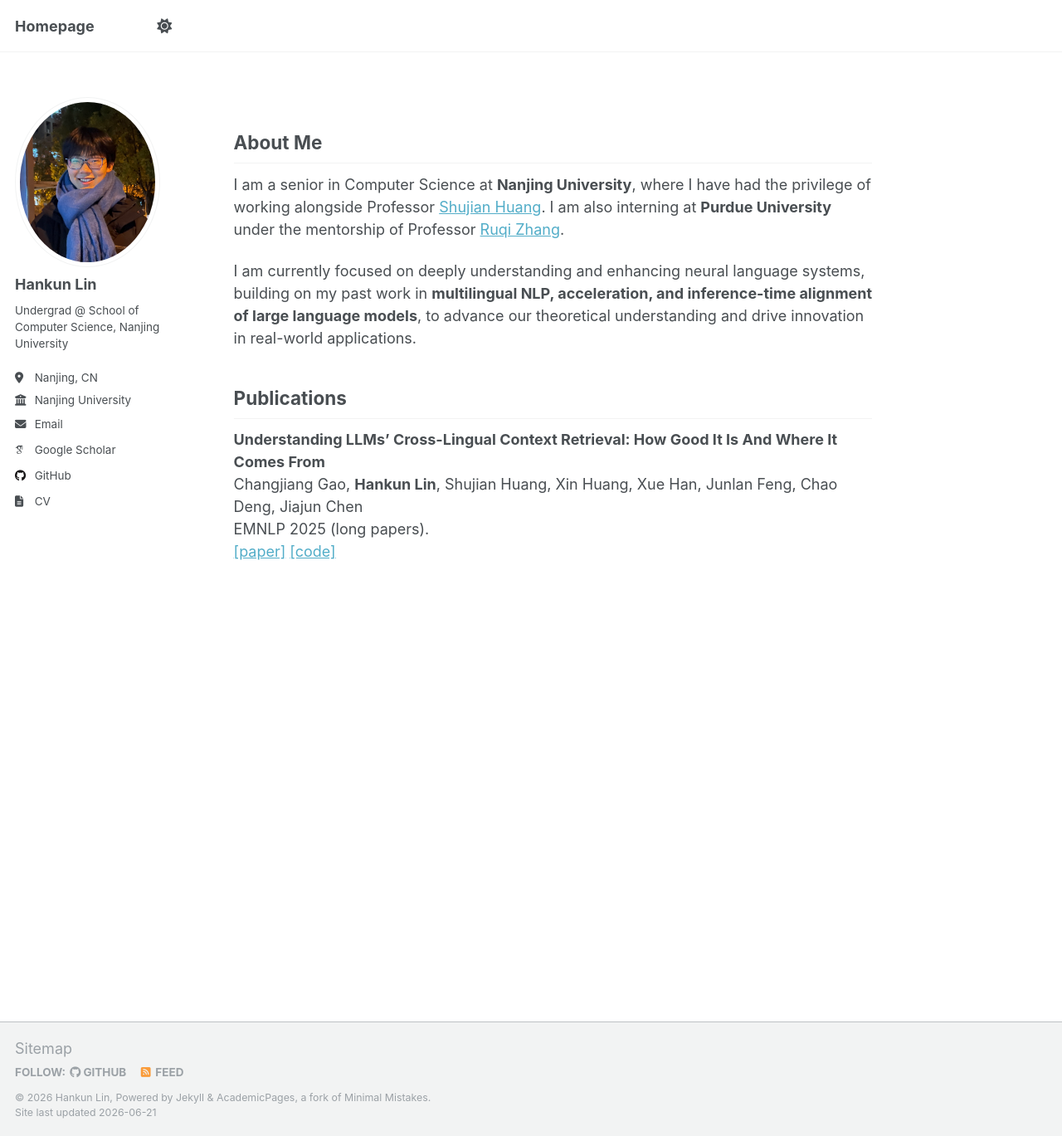
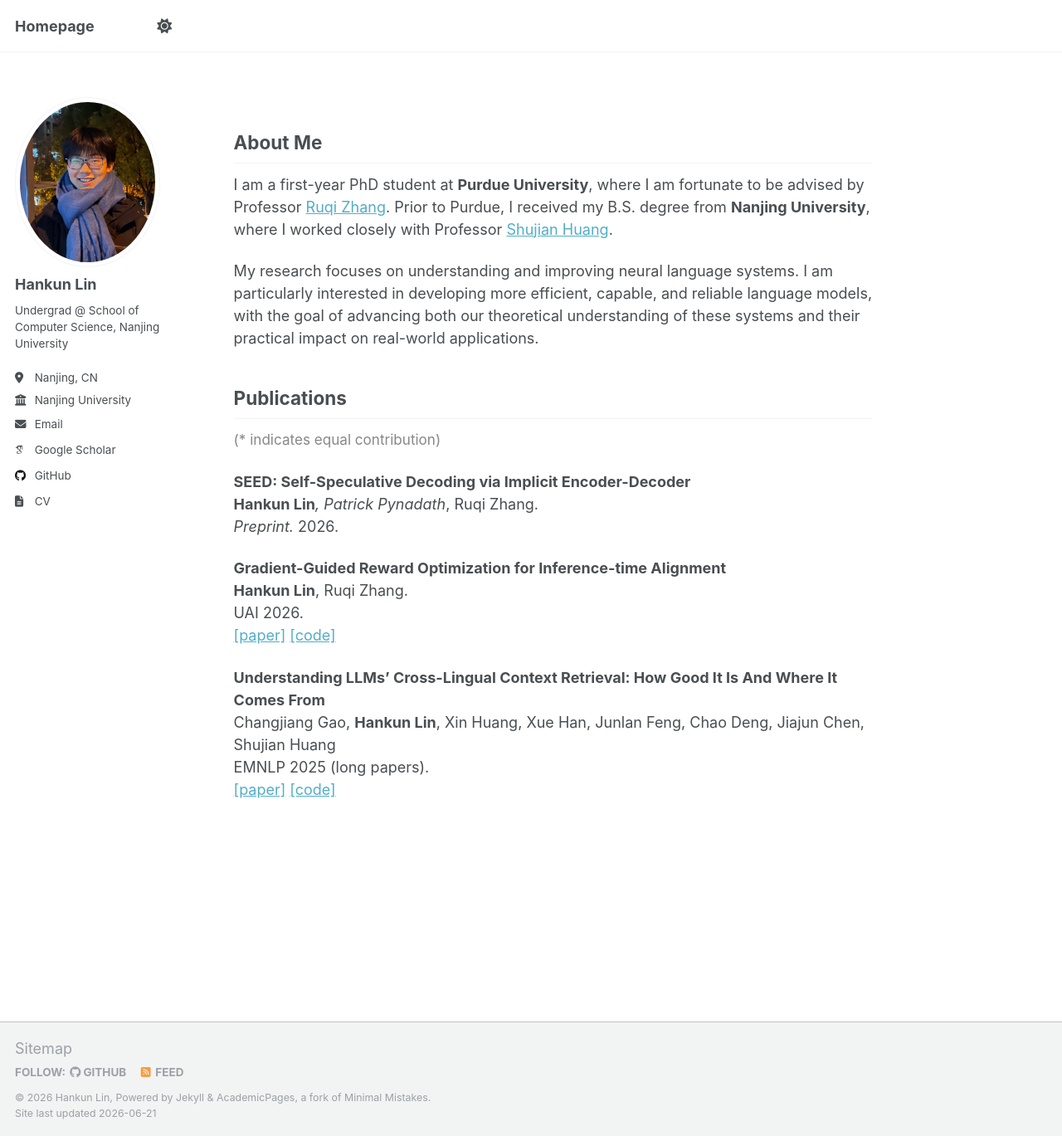
Before and after one commit to lhk2004/lhk2004.github.io, a Jekyll site: the page built from _pages/about.md, in a window 1280 px wide and 1369 px high. Shown: the whole window at 83% size. Built offline with Jekyll 4.4.1, drawn with Linux system fonts in a browser that asks for light colours; some web fonts are replaced; a script that is not in the unit is left out.

Commit message:
Update about.md

```diff
--- a/_pages/about.md
+++ b/_pages/about.md
@@ -9,13 +9,26 @@ redirect_from:
 
 ## About Me
 
-I am a senior in Computer Science at **Nanjing University**, where I have had the privilege of working alongside Professor [Shujian Huang](http://nlp.nju.edu.cn/huangsj/). I am also interning at **Purdue University** under the mentorship of Professor [Ruqi Zhang](https://ruqizhang.github.io/).
+I am a first-year PhD student at **Purdue University**, where I am fortunate to be advised by Professor [Ruqi Zhang](https://ruqizhang.github.io). Prior to Purdue, I received my B.S. degree from **Nanjing University**, where I worked closely with Professor [Shujian Huang](https://nlp.nju.edu.cn/huangsj).
 
-I am currently focused on deeply understanding and enhancing neural language systems, building on my past work in **multilingual NLP, acceleration, and inference-time alignment of large language models**, to advance our theoretical understanding and drive innovation in real-world applications.
+My research focuses on understanding and improving neural language systems. I am particularly interested in developing more efficient, capable, and reliable language models, with the goal of advancing both our theoretical understanding of these systems and their practical impact on real-world applications.
 
 ## Publications
 
+<span style="color: #888; font-size: 0.95em;">
+(* indicates equal contribution)
+</span>
+
+**SEED: Self-Speculative Decoding via Implicit Encoder-Decoder**\
+**Hankun Lin***, Patrick Pynadath*, Ruqi Zhang.\
+*Preprint.* 2026.
+
+**Gradient-Guided Reward Optimization for Inference-time Alignment**\
+**Hankun Lin**, Ruqi Zhang.\
+UAI 2026.\
+[[paper]](https://arxiv.org/abs/2606.09635) [[code]](https://github.com/lhk2004/GGRO)
+
 **Understanding LLMs' Cross-Lingual Context Retrieval: How Good It Is And Where It Comes From**\
-Changjiang Gao, **Hankun Lin**, Shujian Huang, Xin Huang, Xue Han, Junlan Feng, Chao Deng, Jiajun Chen\
+Changjiang Gao, **Hankun Lin**, Xin Huang, Xue Han, Junlan Feng, Chao Deng, Jiajun Chen, Shujian Huang\
 EMNLP 2025 (long papers).\
 [[paper]](https://arxiv.org/abs/2504.10906) [[code]](https://github.com/NJUNLP/Cross-Lingual-Context-Retrieval)
```
